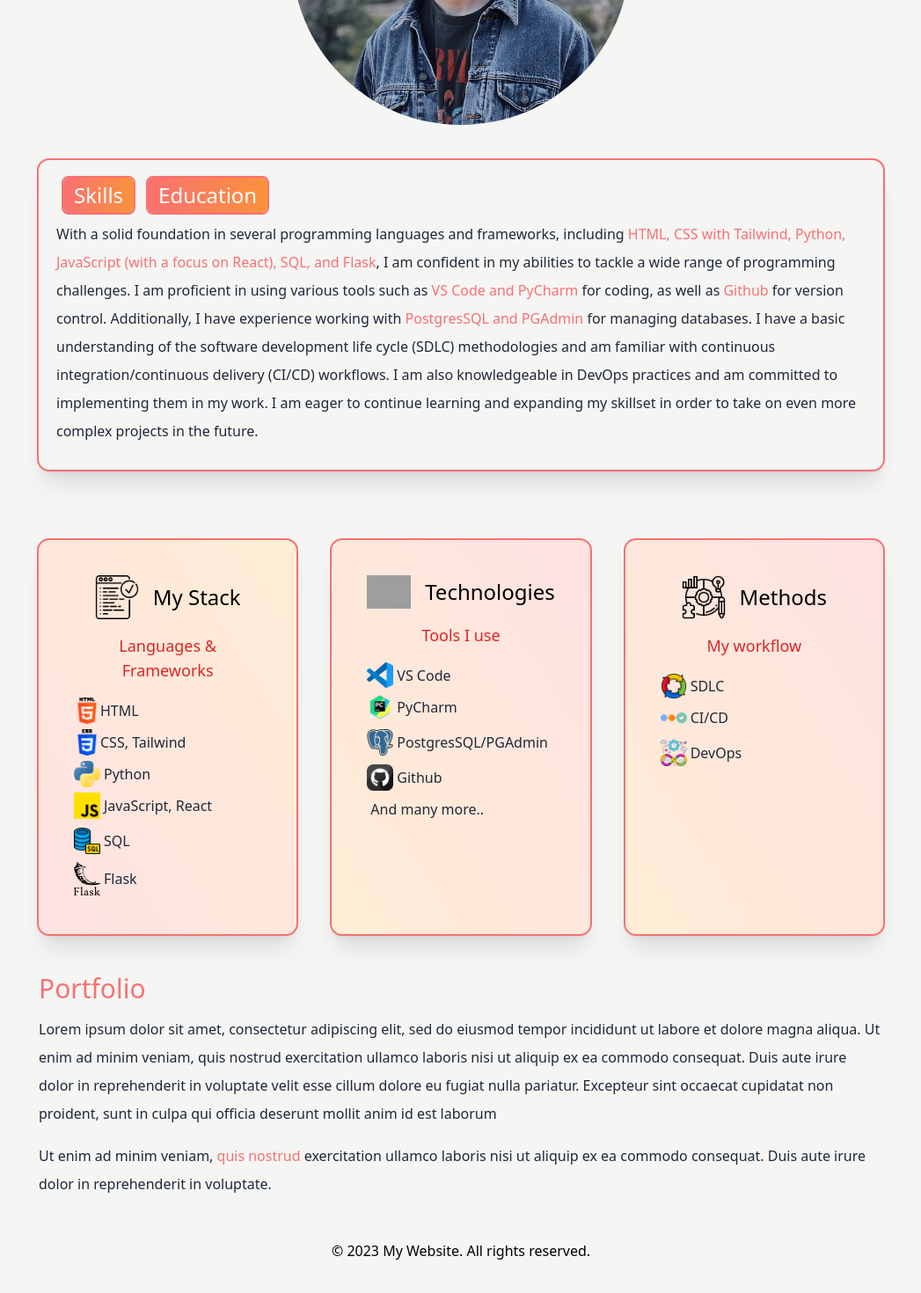
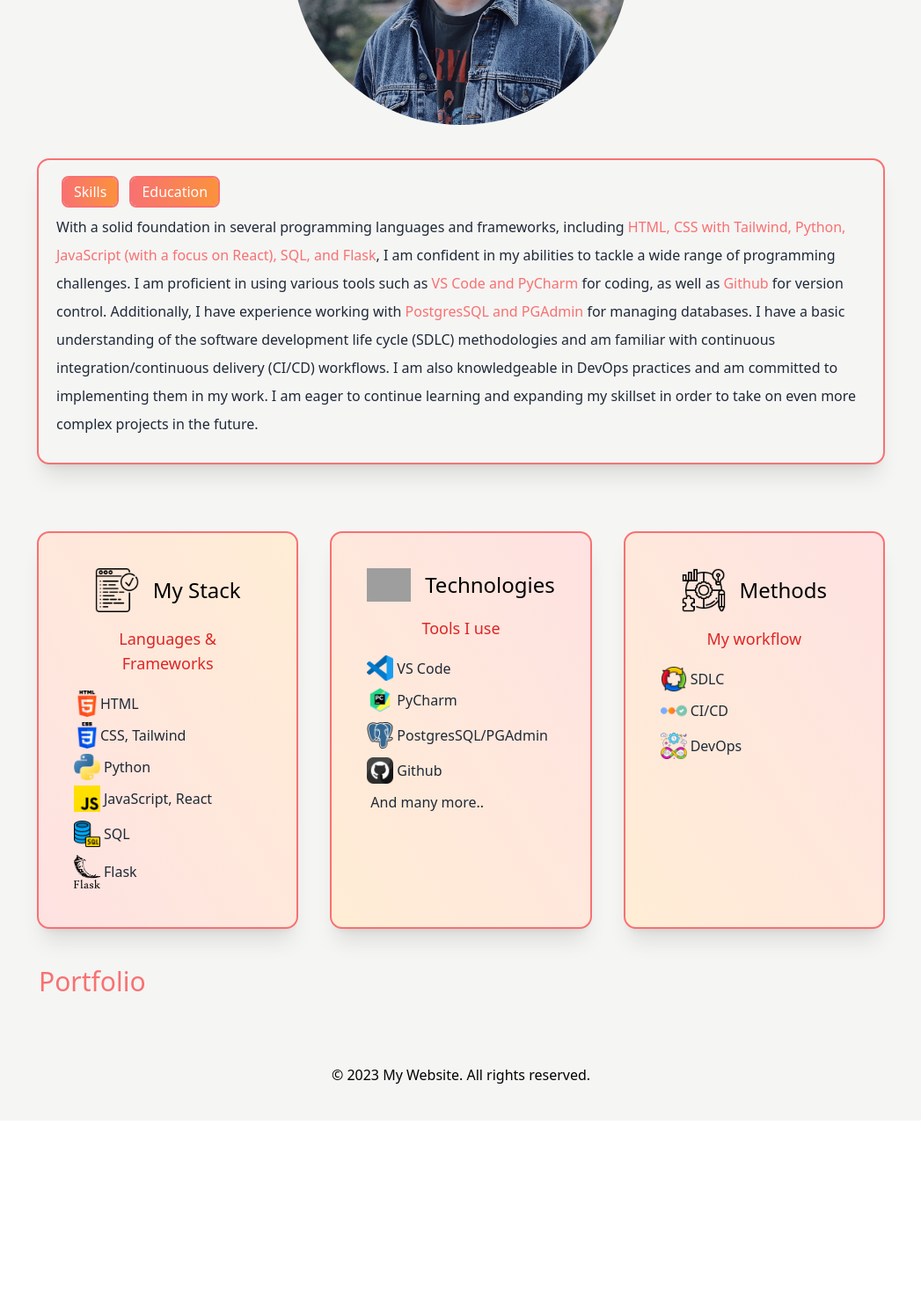
Before and after one commit to thomasbalicki/reactportfolio, a Next.js app: page / in a window 1280 px wide. Shown: the part 870-2340 px from the top of the page at 88% size, without its empty margins (116-1163 px from the left). After the commit the page ends 2144 px from the top, so only its background shows below. Built offline with nearby package versions, Linux system fonts and the light colour scheme; grey boxes are pictures that could not be loaded.

Commit message:
Added content to education section

```diff
--- a/pages/index.js
+++ b/pages/index.js
@@ -21,7 +21,9 @@ import postgresicon from "../public/postgresicon.png";
 import cicdicon from "../public/cicdicon.png";
 import devopsicon from "../public/devopsicon.png";
 import sdlcicon from "../public/sdlcicon.png";
+import collegeicon from "../public/collegeicon.png"
 import mastodonicon from "../public/mastodonicon.png";
+import scroll from "../public/scroll.png";
 
 
 export default function Home() {
@@ -98,19 +100,29 @@ export default function Home() {
         <section>
 
           {/*-------------------------------------------Skills section & paragraph------------------------------------------------------------------*/}
-          {/*-------------- TODO: Create function to toggle between skills and education, displaying the content of the selected div ---------------*/}
 
           <div className='shadow-xl p-5 rounded-xl my-10 outline outline-2 outline-red-400 dark:bg-gray-500 dark:bg-opacity-10'>
-            <button className='outline outline-2 outline-red-400 hover:scale-105 transition-transform bg-gradient-to-r from-red-400 to-orange-400 text-white text-2xl px-3 py-1 rounded-md mx-2' onClick={handleSkillsClick}>Skills</button>
-            <button className='outline outline-2 outline-red-400 hover:scale-105 transition-transform bg-gradient-to-r from-red-400 to-orange-400 text-white text-2xl px-3 py-1 rounded-md mx-2' onClick={handleEducationClick}>Education</button>
+            <button className='outline outline-2 outline-red-400 hover:scale-105 transition-transform bg-gradient-to-r from-red-400 to-orange-400 text-white text-1xl px-3 py-1 rounded-md mx-2' onClick={handleSkillsClick}>Skills</button>
+            <button className='outline outline-2 outline-red-400 hover:scale-105 transition-transform bg-gradient-to-r from-red-400 to-orange-400 text-white text-1xl px-3 py-1 rounded-md mx-2' onClick={handleEducationClick}>Education</button>
             {showSkills ? (
               <p className='text-md py-2 leading-8 text-gray-800 dark:text-white'>
                 With a solid foundation in several programming languages and frameworks, including <span className="text-red-400">HTML, CSS with Tailwind, Python, JavaScript (with a focus on React), SQL, and Flask</span>, I am confident in my abilities to tackle a wide range of programming challenges. I am proficient in using various tools such as <span className="text-red-400">VS Code and PyCharm</span> for coding, as well as <span className="text-red-400">Github</span> for version control. Additionally, I have experience working with <span className="text-red-400">PostgresSQL and PGAdmin</span> for managing databases. I have a basic understanding of the software development life cycle (SDLC) methodologies and am familiar with continuous integration/continuous delivery (CI/CD) workflows. I am also knowledgeable in DevOps practices and am committed to implementing them in my work. I am eager to continue learning and expanding my skillset in order to take on even more complex projects in the future.
               </p>
             ) : (
-              <p className='text-md py-2 leading-8 text-gray-800 dark:text-white'>
-                This is the education paragraph
-              </p>
+              <div className="flex-1 p-5 text-lg items-center justify-start py-5 mx-2">
+                <div className="flex flex-row items-center justify-start">
+                  <Image src={collegeicon} width={30} height={30} />
+                  <p className='mx-2 dark:text-white'><span className="text-red-400">University of Wisconsin Milwaukee</span> - Bachelors Business Marketing</p>
+                </div>
+                <div className="flex flex-row items-center justify-start py-5">
+                  <Image src={scroll} width={30} height={30} />
+                  <p className='mx-2 dark:text-white'><span className="text-red-400">Nucamp Coding Bootcamp</span> - Back End, SQL, and DevOps Developer with Python</p>
+                </div>
+                <div className="flex flex-row items-center justify-start">
+                  <Image src={scroll} width={30} height={30} />
+                  <p className='mx-2 dark:text-white'><span className="text-red-400">Nucamp Coding Bootcamp</span> - Full Stack Web and Mobile App Developer</p>
+                </div>
+              </div>
             )}
           </div>
           <div className="lg:flex gap-10">
@@ -206,11 +218,9 @@ export default function Home() {
           <div>
             <h3 className='text-3xl py-1 text-red-400'>Portfolio</h3>
             <p className='text-md py-2 leading-8 text-gray-800 dark:text-white'>
-              Lorem ipsum dolor sit amet, consectetur adipiscing elit, sed do eiusmod tempor incididunt ut labore et dolore magna aliqua. Ut enim ad minim veniam, quis nostrud exercitation ullamco laboris nisi ut aliquip ex ea commodo consequat. Duis aute irure dolor in reprehenderit in voluptate velit esse cillum dolore eu fugiat nulla pariatur. Excepteur sint occaecat cupidatat non proident, sunt in culpa qui officia deserunt mollit anim id est laborum
             </p>
             <p>
               <p className='text-md py-2 leading-8 text-gray-800 dark:text-white'>
-                Ut enim ad minim veniam, <span className="text-red-400">quis nostrud</span> exercitation ullamco laboris nisi ut aliquip ex ea commodo consequat. Duis aute irure dolor in reprehenderit in voluptate.
               </p>
             </p>
           </div>
```
Also changed, not shown: public/collegeicon.png (added), public/scroll.png (added).
